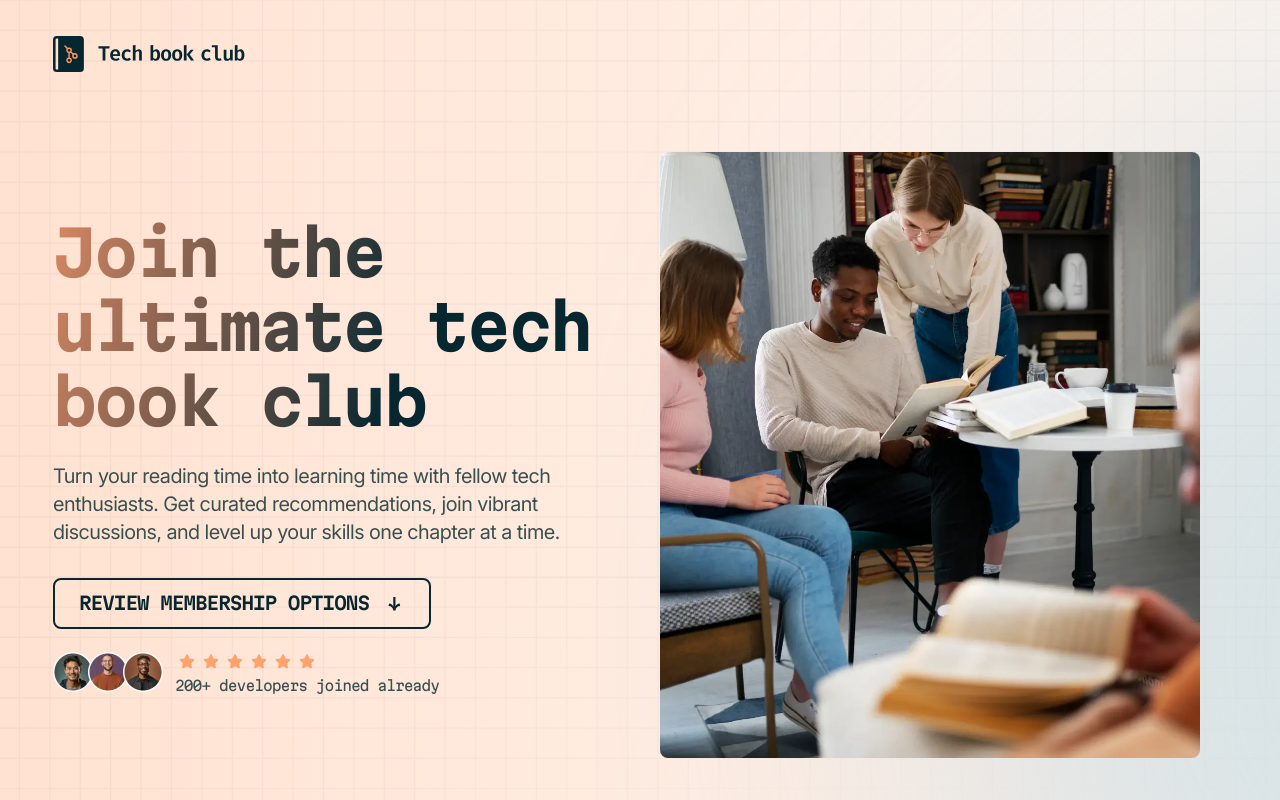
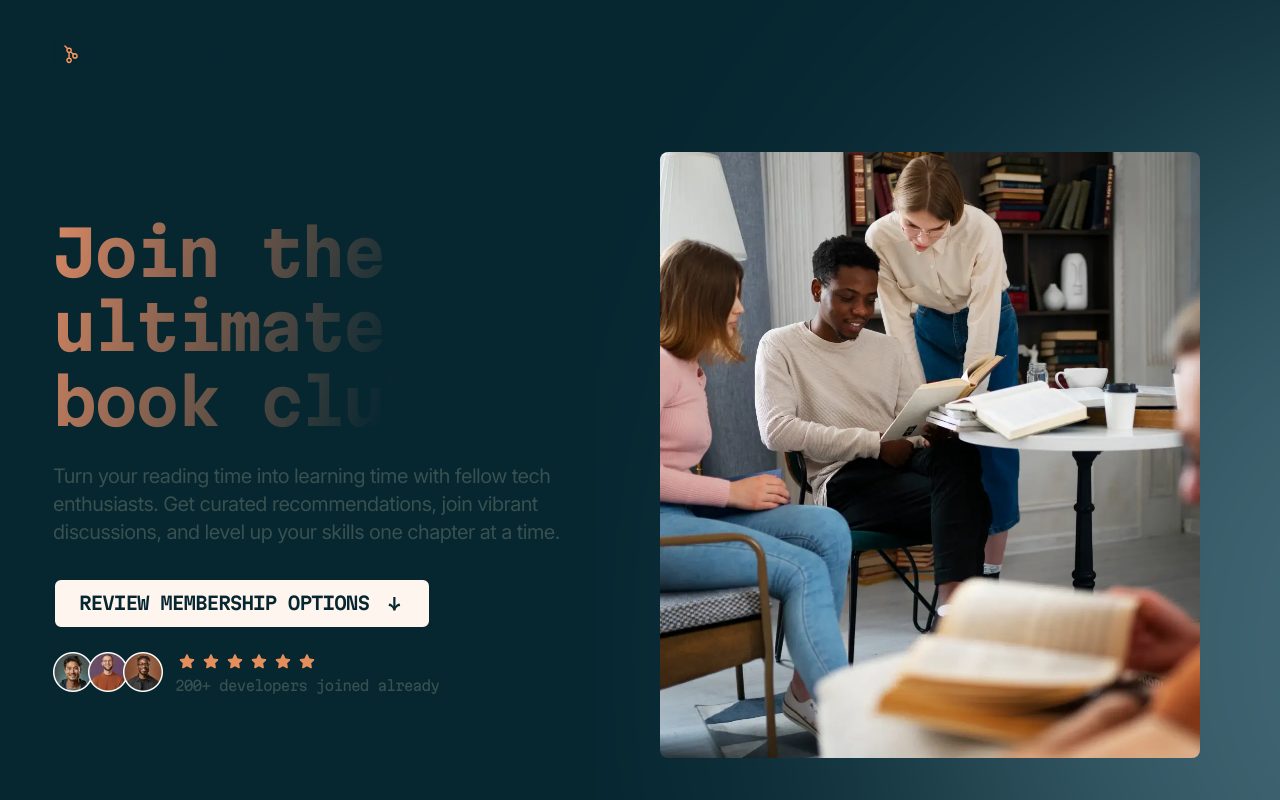
Before and after one commit to Shameera17/book-club, a Next.js app: page / in a window 1280 px wide. Shown: the top 800 px of the page. Built offline with nearby package versions, Linux system fonts and the light colour scheme.

Commit message:
feat: enhance Button component with hover effects and dynamic background color handling; update CardWrapper background style

```diff
--- a/ui/buttons/index.tsx
+++ b/ui/buttons/index.tsx
@@ -1,4 +1,6 @@
+'use client";';
 import Image from "next/image";
+import { useState } from "react";
 
 interface ButtonProps {
   label: string;
@@ -6,6 +8,7 @@
   onClick?: () => void;
   className?: string;
   bgColor?: string;
+  bgHoverColor?: string;
   borderColor?: string;
   textColor?: string;
 }
@@ -15,13 +18,49 @@
   onClick,
   className,
   bgColor,
+  bgHoverColor,
   borderColor,
   textColor,
 }: ButtonProps) => {
+  const [isHover, setIsHover] = useState(false);
+
+  // Check if bgColor/bgHoverColor are CSS classes or inline style values
+  const isBgColorClass =
+    bgColor?.startsWith("bg-") || bgColor?.includes("gradient");
+  const isBgHoverColorClass =
+    bgHoverColor?.startsWith("bg-") || bgHoverColor?.includes("gradient");
+
+  const inlineStyle =
+    (bgColor && !isBgColorClass) || (bgHoverColor && !isBgHoverColorClass)
+      ? {
+          background: isHover
+            ? bgHoverColor && !isBgHoverColorClass
+              ? bgHoverColor
+              : bgColor || ""
+            : bgColor && !isBgColorClass
+              ? bgColor
+              : "",
+        }
+      : undefined;
+
+  const bgClasses = isBgColorClass
+    ? isHover && bgHoverColor
+      ? bgHoverColor
+      : bgColor
+    : "";
+
   return (
     <button
+      onMouseEnter={() => setIsHover(true)}
+      onMouseLeave={() => setIsHover(false)}
+      style={inlineStyle}
       onClick={onClick}
-      className={`flex items-center gap-4 w-fit border-2 ${borderColor || "border-neutral-900"} px-6 py-3 rounded-lg ${className} ${bgColor || "bg-transparent"}`}
+      className={`flex  items-center gap-4 w-fit border-2
+        ${borderColor || "border-neutral-900"}
+         px-6 py-3 rounded-lg
+         ${bgClasses}
+         ${className}
+         cursor-pointer transition-all duration-300`}
     >
       <p
         className={`text-preset-6  ${textColor || "text-neutral-900"} mx-auto`}
--- a/ui/list-items/index.tsx
+++ b/ui/list-items/index.tsx
@@ -94,8 +94,8 @@
       <Button
         label={button.label}
         onClick={button.action}
-        className="w-full mt-8 relative"
-        bgColor="bg-light-salmon-50 z-10 "
+        className="w-full mt-8 relative z-10"
+        bgColor="bg-light-salmon-50  "
       />
       {isPro && (
         <Image
--- a/ui/pages/home.tsx
+++ b/ui/pages/home.tsx
@@ -33,6 +33,8 @@
               label="REVIEW MEMBERSHIP OPTIONS"
               iconPath={IMAGES.arrowDown}
               onClick={() => scrolltoHash("membership-options")}
+              bgColor="bg-light-salmon-50"
+              bgHoverColor="bg-gradient-hero"
             />
             <div className="flex gap-3 mt-5 items-center">
               <Image
--- a/ui/wrapper/index.tsx
+++ b/ui/wrapper/index.tsx
@@ -10,8 +10,8 @@
 }
 
 const background = {
-  background: `var(--gradient-hero), url('/images/bg-pattern.svg')`,
-  backgroundBlendMode: "overlay", // or 'multiply', 'soft-light'
+  background: `url('/images/bg-pattern.svg'), var(--color-neutral-100)`,
+  // backgroundBlendMode: "overlay", // or 'multiply', 'soft-light' depending on the desired effect
   backgroundSize: "cover",
   backgroundPosition: "center",
 };
```
